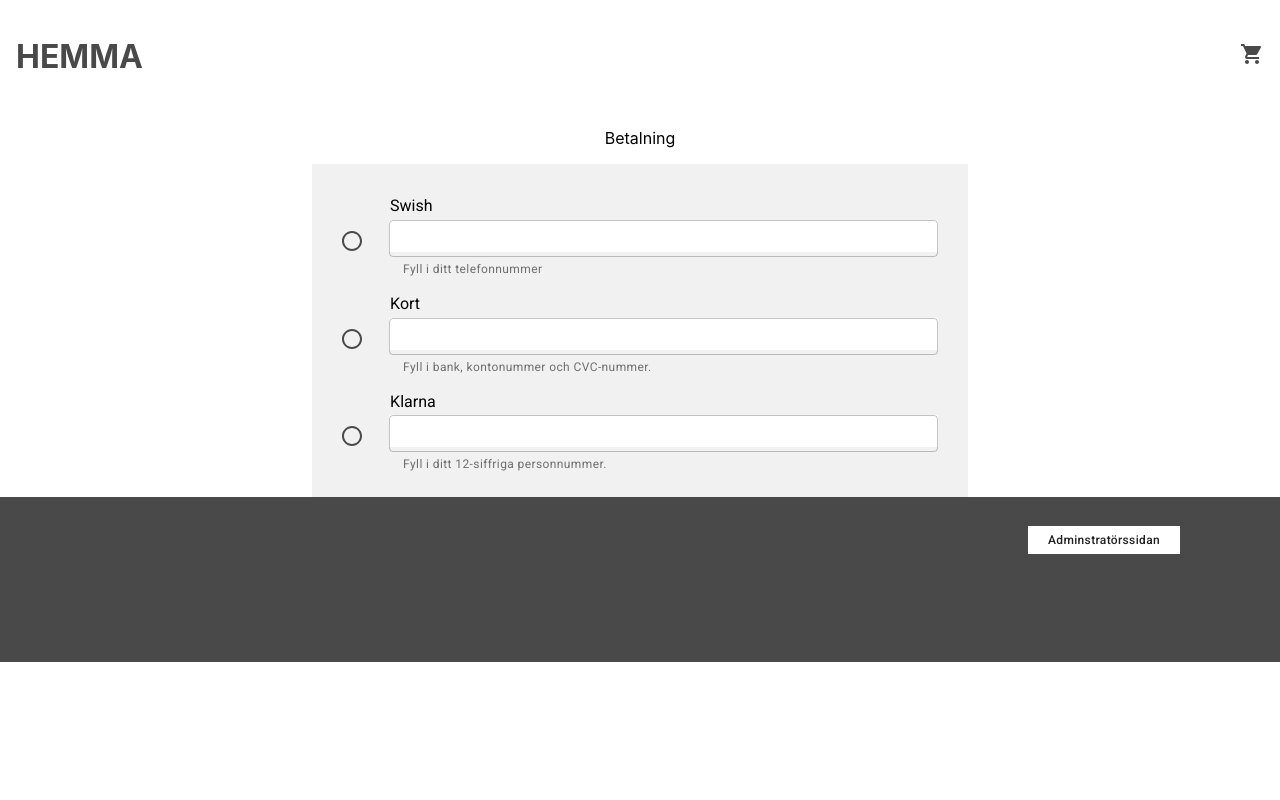
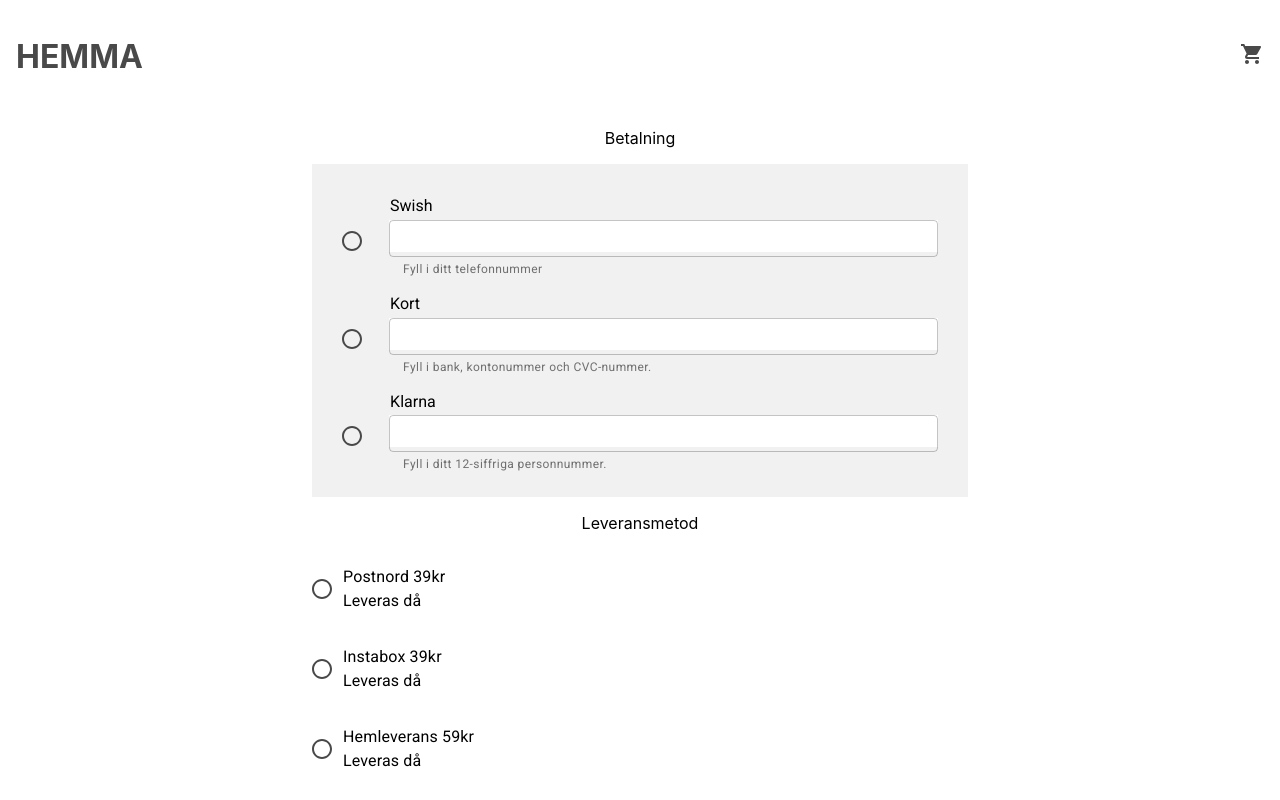
Before and after one commit to feliciaseg/webshop, a React (Create React App) app: page /checkout in a window 1280 px wide. Shown: the top 800 px of the page. Built offline with nearby package versions, Linux system fonts and the light colour scheme.

Commit message:
basic design

```diff
--- /dev/null
+++ b/src/components/DeliveryForm.tsx
@@ -0,0 +1,69 @@
+import { Box, FormControl, RadioGroup, FormControlLabel, Radio, TextField } from "@material-ui/core";
+import React, { Component, CSSProperties } from "react";
+import { theme } from "../styling/colorTheme";
+
+
+
+export default function PaymentForm() {
+let date = new Date()
+let postnordDeliveryDate = date.setDate(date.getDate() + 1);
+
+
+
+
+
+console.log(postnordDeliveryDate.toLocaleString())
+    return (
+      <Box className={"paymentBox"} style={box}>
+        <FormControl component="fieldset">
+          <RadioGroup aria-label="gender" name="gender1">
+
+            <div>
+              <FormControlLabel
+                value="postnord"
+                control={<Radio style={{ color: theme.palette.primary.main }} />}
+                label={<p style = {p}>Postnord 39kr <br/> Leveras då</p>}
+              />
+            </div>
+
+            <div>
+              <FormControlLabel
+                className={"radioButtonPayment"}
+                value="Kort"
+                control={<Radio style={{ color: theme.palette.primary.main }} />}
+                label={<p style = {p}>Instabox 39kr <br/> Leveras då</p>}
+              />
+
+            </div>
+
+            <div>
+              <FormControlLabel
+                className={"radioButtonPayment"}
+                value="Klarna"
+                control={<Radio style={{ color: theme.palette.primary.main }} />}
+                label={<p style = {p}>Hemleverans 59kr <br/> Leveras då</p>}
+              />
+
+            </div>
+          </RadioGroup>
+        </FormControl>
+      </Box>
+    );
+  }
+
+
+
+const textField: CSSProperties = {
+    backgroundColor: "white",
+    color: "black",
+  };
+  const box: CSSProperties = {
+    display: "flex",
+    flexDirection: "column",
+    alignItems: "flex-start",
+    justifyContent: "flex-start",
+  };
+
+  const p: CSSProperties = {
+    fontFamily: "Roboto",
+  };
--- a/src/routes/CheckoutPage.tsx
+++ b/src/routes/CheckoutPage.tsx
@@ -1,9 +1,11 @@
 import { Box } from "@material-ui/core";
 import React from "react";
-
+import DeliveryForm from "../components/DeliveryForm";
 import Footer from "../components/Footer";
 import Header from "../components/Header";
 import PaymentForm from "../components/PaymentForm";
+
+
 export default function CheckoutPage() {
   return (
     <>
@@ -11,6 +13,8 @@ export default function CheckoutPage() {
     <Box style = {{display: "flex", alignItems:"center", flexDirection: "column"}}>
       <p>Betalning</p>
   <PaymentForm/>
+  <p>Leveransmetod</p>
+  <DeliveryForm/>
   </Box>
   <Footer/>
   </>);
```
